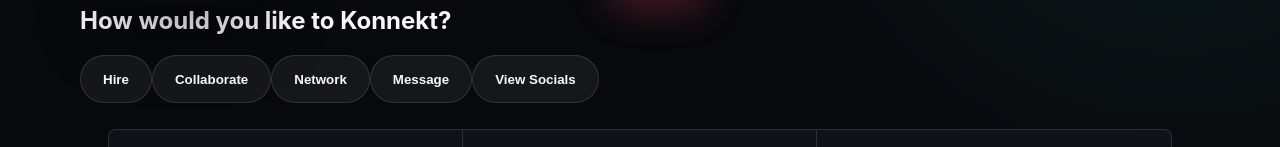
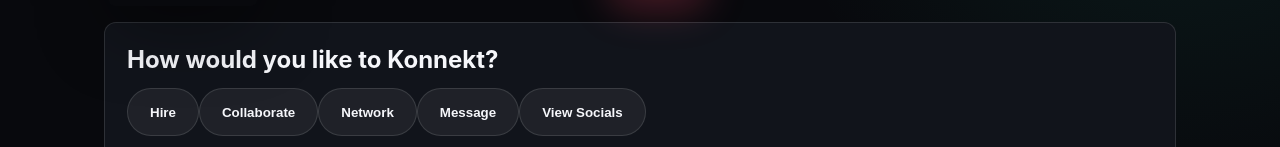
Before and after one commit to JaybeinSpace/Konnekt, a website: page creator-profile.html in a window 1280 px wide. Both pictures are taken after a click on the button "Konnekt". Shown: the part 653-800 px from the top of the page. Drawn offline with Linux system fonts and the light colour scheme; grey boxes are pictures that could not be loaded.

Commit message:
Style and document creator profile upgrade

```diff
--- a/style.css
+++ b/style.css
@@ -1841,3 +1841,8 @@
         height: 150px;
     }
 }
+
+/* NFC-ready creator profile */
+.konnekt-panel{margin:16px 24px;padding:22px;border:1px solid var(--line);border-radius:12px;background:var(--panel)}
+.konnekt-panel[hidden]{display:none}.konnekt-panel h2{margin-bottom:14px}.konnekt-options{display:flex;flex-wrap:wrap;gap:10px}.konnekt-options button{cursor:pointer}.profile-details section{margin:18px 0}.profile-details h3{font-size:.9rem;color:var(--accent-2)}[data-profile-availability]:empty,[data-profile-tagline]:empty{display:none}#featured-work{scroll-margin-top:25px}
+@media(max-width:520px){.konnekt-panel{margin:12px;padding:14px}.konnekt-options button{flex:1 1 40%}}
```
